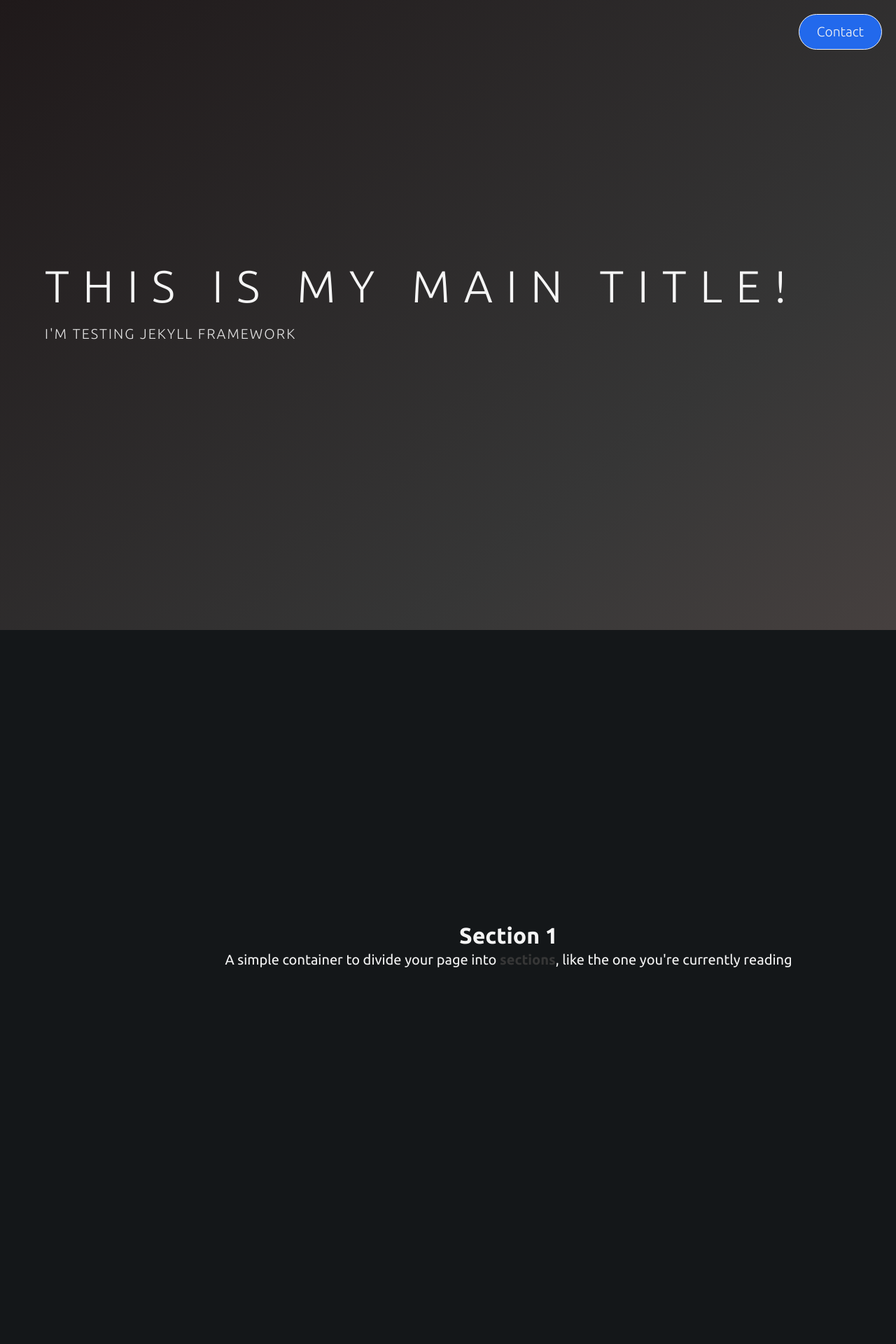
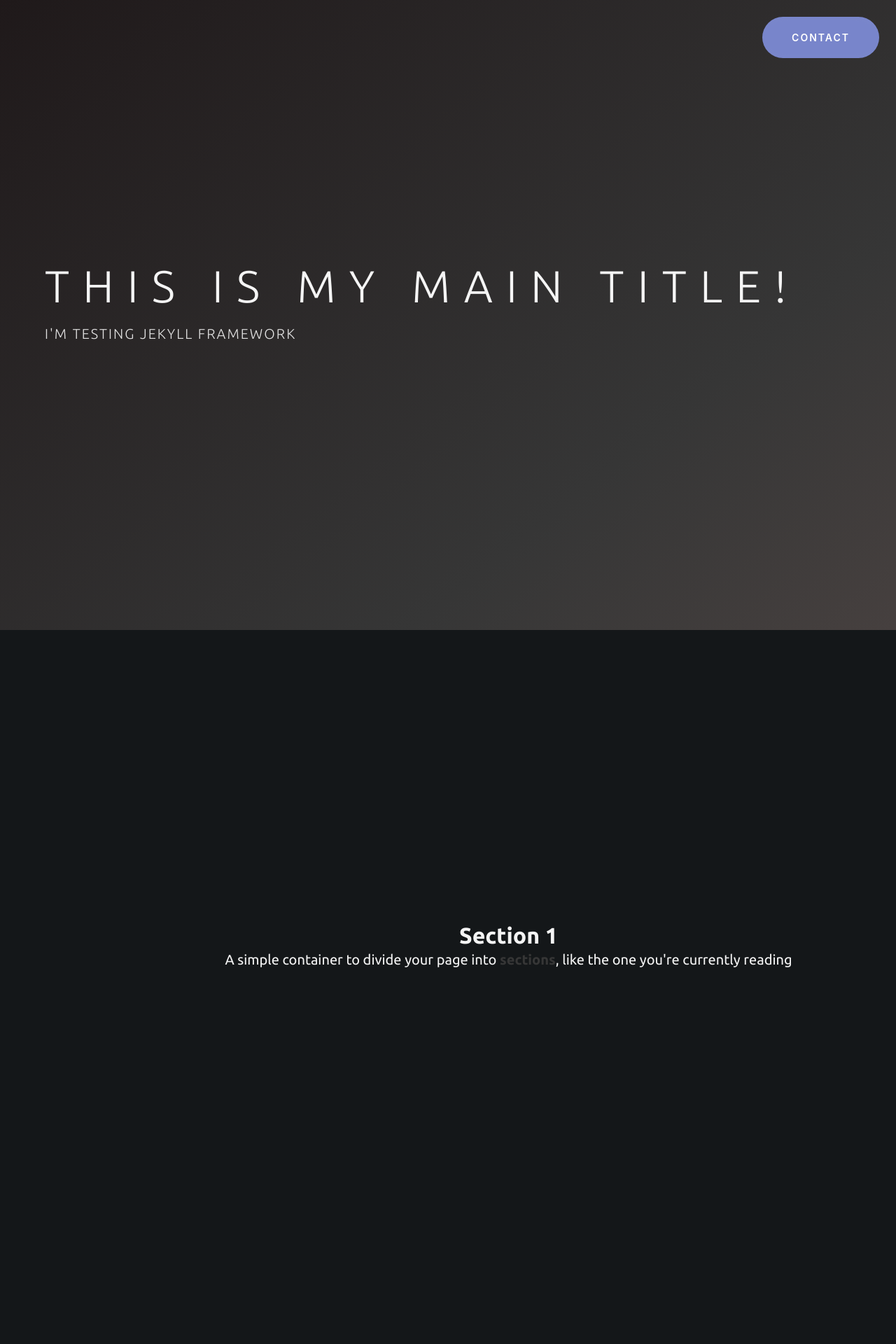
Before and after one commit to ghbozz/jekyll-T, a Jekyll site: the page built from index.markdown, in a window 1280 px wide. Shown: the top 1920 px of the page at 70% size. Built offline with Jekyll 4.4.1, drawn with Linux system fonts in a browser that asks for light colours; nearby versions of some CDN libraries.

Commit message:
contact btn

```diff
--- a/_includes/topnav.html
+++ b/_includes/topnav.html
@@ -1,3 +1,4 @@
 <div class="topnav">
-  <div class="contact-btn">Contact</div>
+  <!-- <div class="contact-btn">Contact</div> -->
+  <button class="btn btn-contact button--moema button--text-thick button--text-upper button--size-s">Contact</button>
 </div>
--- /dev/null
+++ b/css/buttons.scss
@@ -0,0 +1,125 @@
+.btn {
+  cursor: pointer;
+  min-width: 150px;
+  max-width: 250px;
+  margin: 1em;
+  padding: 1em 2em;
+  border: none;
+  background: none;
+  color: inherit;
+  vertical-align: middle;
+  position: relative;
+  z-index: 1;
+  -webkit-backface-visibility: hidden;
+  -moz-osx-font-smoothing: grayscale;
+}
+.btn:focus {
+  outline: none;
+}
+.btn > span {
+  vertical-align: middle;
+}
+
+.btn-contact {
+  position: absolute;
+  top: 10px;
+  right: 10px;
+}
+
+.button--text-thick {
+  font-weight: 600;
+}
+
+.button--text-upper {
+  letter-spacing: 2px;
+  text-transform: uppercase;
+}
+
+.button--size-s {
+  font-size: 14px;
+}
+
+.button--moema {
+  padding: 1.5em 3em;
+  border-radius: 50px;
+  background: #7986cb;
+  color: #fff;
+  -webkit-transition: background-color 0.3s, color 0.3s;
+  transition: background-color 0.3s, color 0.3s;
+}
+.button--moema.button--inverted {
+  background: #ECEFF1;
+  color: #37474f;
+}
+.button--moema::before {
+  content: '';
+  position: absolute;
+  top: -20px;
+  left: -20px;
+  bottom: -20px;
+  right: -20px;
+  background: inherit;
+  border-radius: 50px;
+  z-index: -1;
+  opacity: 0.4;
+  -webkit-transform: scale3d(0.8, 0.5, 1);
+  transform: scale3d(0.8, 0.5, 1);
+}
+.button--moema:hover {
+  -webkit-transition: background-color 0.1s 0.3s, color 0.1s 0.3s;
+  transition: background-color 0.1s 0.3s, color 0.1s 0.3s;
+  color: #ECEFF1;
+  background-color: #3f51b5;
+  -webkit-animation: anim-moema-1 0.3s forwards;
+  animation: anim-moema-1 0.3s forwards;
+}
+.button--moema.button--inverted:hover {
+  color: #ECEFF1;
+  background-color: #7986cb;
+}
+.button--moema:hover::before {
+  -webkit-animation: anim-moema-2 0.3s 0.3s forwards;
+  animation: anim-moema-2 0.3s 0.3s forwards;
+}
+@-webkit-keyframes anim-moema-1 {
+  60% {
+    -webkit-transform: scale3d(0.8, 0.8, 1);
+    transform: scale3d(0.8, 0.8, 1);
+  }
+  85% {
+    -webkit-transform: scale3d(1.1, 1.1, 1);
+    transform: scale3d(1.1, 1.1, 1);
+  }
+  100% {
+    -webkit-transform: scale3d(1, 1, 1);
+    transform: scale3d(1, 1, 1);
+  }
+}
+@keyframes anim-moema-1 {
+  60% {
+    -webkit-transform: scale3d(0.8, 0.8, 1);
+    transform: scale3d(0.8, 0.8, 1);
+  }
+  85% {
+    -webkit-transform: scale3d(1.1, 1.1, 1);
+    transform: scale3d(1.1, 1.1, 1);
+  }
+  100% {
+    -webkit-transform: scale3d(1, 1, 1);
+    transform: scale3d(1, 1, 1);
+  }
+}
+@-webkit-keyframes anim-moema-2 {
+  to {
+    opacity: 0;
+    -webkit-transform: scale3d(1, 1, 1);
+    transform: scale3d(1, 1, 1);
+  }
+}
+@keyframes anim-moema-2 {
+  to {
+    opacity: 0;
+    -webkit-transform: scale3d(1, 1, 1);
+    transform: scale3d(1, 1, 1);
+  }
+}
--- a/css/main.scss
+++ b/css/main.scss
@@ -1,13 +1,16 @@
 ---
 
 ---
+
+// PARTIALS
+@import 'css/buttons';
 
 // CONFIG
 @import url('https://fonts.googleapis.com/css?family=Ubuntu:300,400,500,700&display=swap');
 
 $dark: rgb(36, 41, 45);
 $light: rgb(244, 244, 244);
-$light-blue: rgb(34, 105, 236);
+$light-pruple: #7986cb;
 
 $nav-width: 200px;
 
@@ -29,7 +32,7 @@ $nav-width: 200px;
   display: flex;
   align-items: center;
   padding: 10px 25px;
-  background-color: $light-blue;
+  background-color: $light-pruple;
   color: $light;
   border-radius: 40px;
   border: none;
@@ -41,8 +44,8 @@ $nav-width: 200px;
   font-weight: lighter;
   &:hover {
     background-color: white;
-    color: $light-blue;
-    border: 1px solid $light-blue;
+    color: $light-pruple;
+    border: 1px solid $light-pruple;
   }
 }
 
@@ -100,7 +103,7 @@ $nav-width: 200px;
     cursor: pointer;
     &:hover {
       background-color: lighten($dark, 10%);
-      color: $light-blue;
+      color: $light-pruple;
     }
   }
   .nav-scroll {
@@ -118,7 +121,6 @@ $nav-width: 200px;
       bottom: 0;
       left: 0;
       width: 100%;
-      border-bottom: 1px solid $light-blue;
     }
   }
 }
```
